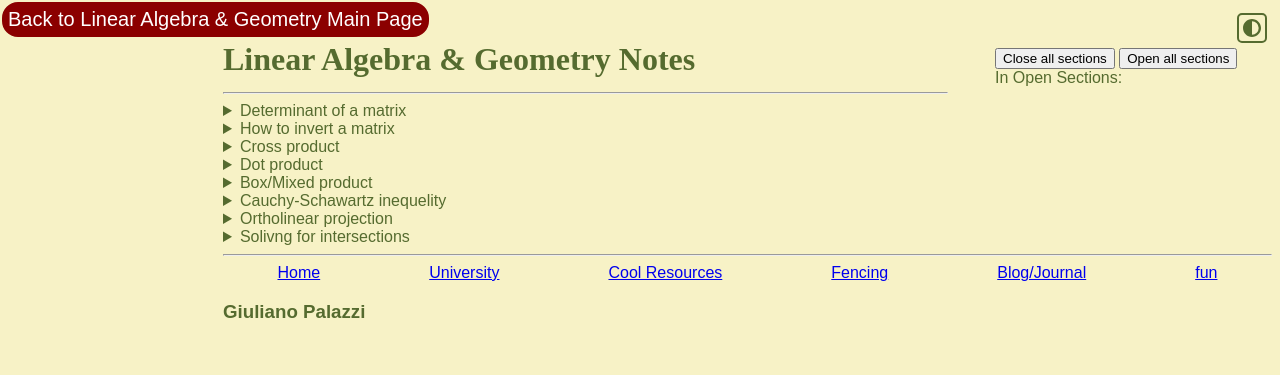
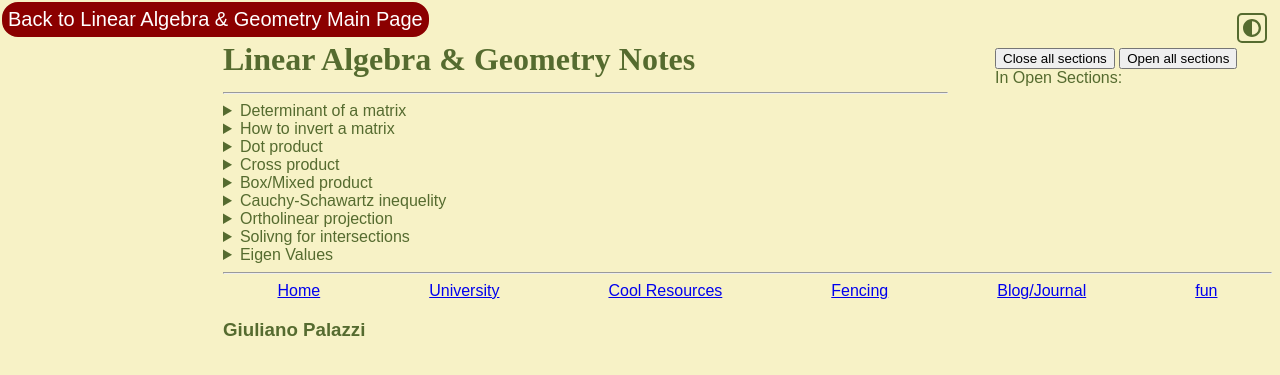
Before and after one commit to GiulianoPalazzi/giulianopalazzi.github.io, a Jekyll site: the page built from uni/lag/lag_notes.md, in a window 1280 px wide. Shown: the top 375 px of the page. Built offline with Jekyll 4.4.1, drawn with Linux system fonts in a browser that asks for light colours; nearby versions of some CDN libraries; some of the changed lines change nothing that is shown.

Commit message:
added the eigen values section and the link to the useful video on them

```diff
--- a/uni/lag/lag_notes.md
+++ b/uni/lag/lag_notes.md
@@ -84,9 +84,17 @@
 1. Lastly multiply by the reciprocal of the determinant\\
 $A^{-1} = \dfrac{1}{\begin{vmatrix} det(A) \end{vmatrix} } \begin{bmatrix} a & b & c\\\ d & e & f\\\ g & h & i \end{bmatrix} $
 
+# Dot product #
+[Wikipedia](https://en.wikipedia.org/wiki/Dot_product){:target="_blank"}
+
 # Cross product #
-# Dot product #
+[Wikipedia](https://en.wikipedia.org/wiki/Cross_product){:target="_blank"}
+Lovely tedious calculations that *abuses* standard math notation
+
 # Box/Mixed product #
+[Wikipedia](https://en.wikipedia.org/wiki/Triple_product){:target="_blank"}
+Half of Box prod will give the area of the tetahedron made by joining the three point. Basically half the area of the parallelopiped.
+
 # Cauchy-Schawartz inequelity #
 
 $\begin{Vmatrix} \vec{x} . \vec{y} \end{Vmatrix} \le \begin{Vmatrix} \vec{x} \end{Vmatrix} + \begin{Vmatrix} \vec{y} \end{Vmatrix}  $
@@ -124,3 +132,9 @@
    Line: $l = \vec{x_0} + t \vec{x}$
 
 [Youtube video](https://www.youtube.com/watch?v=O6O_64zIEYI&ab_channel=RadfordMathematics){:target="_blank"} going through the steps
+
+# Eigen Values #
+
+[3Blue1Brown video](https://www.youtube.com/watch?v=e50Bj7jn9IQ&ab_channel=3Blue1Brown){:target="_blank"}
+
+It shows a trick to solve for eigen values
```
